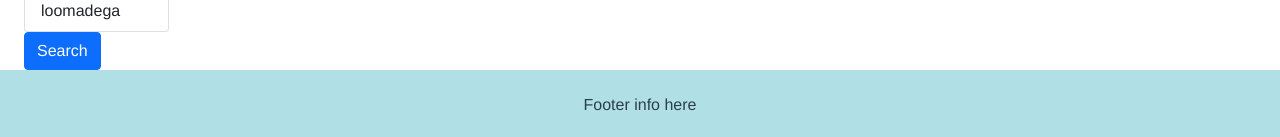
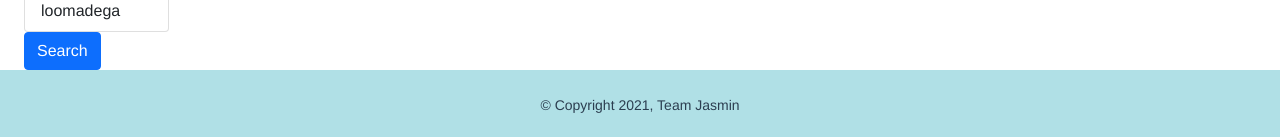
Before and after one commit to hannes-jeedas/dog-breed-explorer-vue, a Vue app: page / in a window 1280 px wide. Shown: the part 2180-2317 px from the top of the page. Built offline with nearby package versions, Linux system fonts and the light colour scheme; no server answers.

Commit message:
Footer text

```diff
--- a/src/components/footer.vue
+++ b/src/components/footer.vue
@@ -3,7 +3,11 @@
     <div class="row">
       <div class="col">
         <footer>
-          <div class="footerinfo">Footer info here</div>
+          <div class="footerinfo">
+            <small>&copy;
+              Copyright 2021, Team Jasmin
+            </small>
+          </div>
         </footer>
       </div>
     </div>
```
